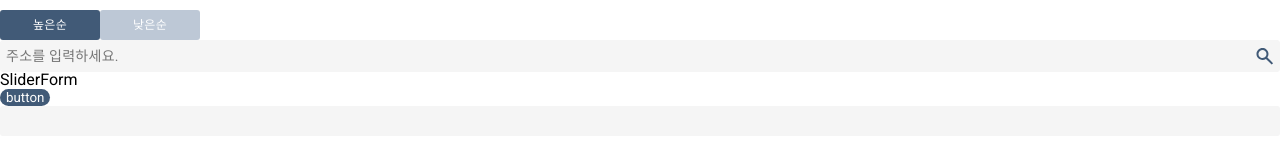
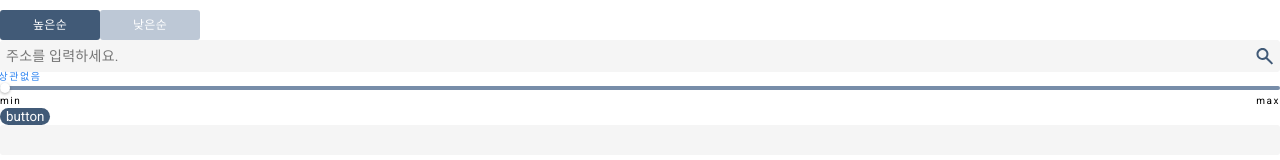
Before and after one commit to KangHayeonn/dinnermate-client, a Vue app: page /sample in a window 1280 px wide. Shown: the part 134-294 px from the top of the page. Built offline with nearby package versions, Linux system fonts and the light colour scheme; what v-calendar would draw is missing.

Commit message:
[ADD] : 공통 컴포넌트 제작 - Slider Form

```diff
--- a/src/components/common/SliderForm.vue
+++ b/src/components/common/SliderForm.vue
@@ -1,15 +1,94 @@
 <template>
-  <div>SliderForm</div>
+  <div class="slider-container">
+    <span :id="`${type}Preview`" class="slider-preview">{{ previewText }}</span>
+    <input
+      type="range"
+      :id="`${type}Slider`"
+      class="slider"
+      min="0"
+      max="10"
+      step="1"
+      @input="rangeEvent"
+      v-on:value="sliderValue"
+      v-model="sliderValue"
+      :disabled="disabled"
+    />
+    <div class="slider-content-container">
+      <span class="slider-content">{{ minText }}</span>
+      <span class="slider-content">{{ maxText }}</span>
+    </div>
+  </div>
 </template>
 
 <script>
 export default {
   name: 'SliderForm',
+  props: {
+    type: {
+      type: String,
+      default: 'distance',
+    },
+    minText: {
+      type: String,
+      default: 'min',
+    },
+    maxText: {
+      type: String,
+      default: 'max',
+    },
+    disabled: Boolean,
+  },
   data() {
-    return {};
+    return {
+      sliderValue: 0,
+      previewText: '상관없음',
+    };
   },
-  methods: {},
+  watch: {
+    disabled: function () {
+      if (!this.disabled) {
+        this.sliderValue = 0;
+        this.getLeftColor(0);
+        this.getPreviewPosition(0);
+      }
+    },
+    sliderValue: function () {
+      if (this.sliderValue === 0) this.previewText = '상관없음';
+      else {
+        const unit = this.type === 'distance' ? 'km' : '만원';
+        this.previewText = `${this.sliderValue}${unit}`;
+        this.getLeftColor(this.sliderValue);
+        this.getPreviewPosition(this.sliderValue);
+      }
+    },
+  },
+  methods: {
+    rangeEvent(e) {
+      this.sliderValue = Number(e.target.value);
+      this.getLeftColor(this.sliderValue);
+      this.getPreviewPosition(this.sliderValue);
+      this.$emit(this.type, this.sliderValue);
+    },
+    getLeftColor(value) {
+      const primaryColor = '#415A77';
+      const secondaryColor = '#778DA9';
+      const percentage = (value / 10) * 100;
+      const slider = document.querySelector(`#${this.type}Slider`);
+      slider.style.background = `linear-gradient(to right,
+                                ${primaryColor} 0%, ${primaryColor} ${percentage}%,
+                                ${secondaryColor} ${percentage}%, ${secondaryColor} 100%)`;
+    },
+    getPreviewPosition(value) {
+      const preview = document.querySelector(`#${this.type}Preview`);
+      const newVal = (value * 100) / 10;
+      if (value === 0) preview.style.left = '1.25rem';
+      else if (value === 10) preview.style.left = 'calc(100% - 1rem)';
+      else preview.style.left = `calc(${newVal}% + (${8 - newVal * 0.15}px))`;
+    },
+  },
 };
 </script>
 
-<style lang="scss" scoped></style>
+<style lang="scss" scoped>
+@import '@/styles/common/sliderForm.scss';
+</style>
--- /dev/null
+++ b/src/styles/common/sliderForm.scss
@@ -0,0 +1,62 @@
+@import '@/styles/base/variable.scss';
+
+.slider-container {
+	width: 100%;
+	display: flex;
+	align-items: center;
+	flex-direction: column;
+	position: relative;
+	margin-top: 1rem;
+}
+
+.slider-preview {
+	@include text-overline();
+	position: absolute;
+	color: $color-focus;
+	margin: 0 0 0.25rem 0;
+	left: 1.25rem;
+  transform: translate(-50%, -1rem);
+	white-space: nowrap;
+}
+
+.slider {
+	width: 100%;
+	margin: 0;
+	appearance: none;
+	outline: none;
+	cursor: pointer;
+	accent-color: $color-white;
+	border-radius: 0.125rem;
+	background: $color-secondary 100%;
+
+	&::-webkit-slider-thumb {
+		appearance: none;
+		width: 0.625rem;
+		height: 0.625rem;
+		border-radius: 50%;
+		box-shadow: 0px 1px 3px rgba(0, 0, 0, 0.3);
+		margin-top: -3px;
+		background: #ffffff;
+	}
+
+	&::-webkit-slider-runnable-track {
+		-webkit-appearance: none;
+		height: 0.25rem;
+	}
+
+	&:disabled {
+		cursor: default;
+	}
+}
+
+.slider-content-container {
+	display: flex;
+	width: 100%;
+	align-items: center;
+	justify-content: space-between;
+	margin-top: 0.25rem;
+}
+
+.slider-content {
+	@include text-overline();
+}
```
